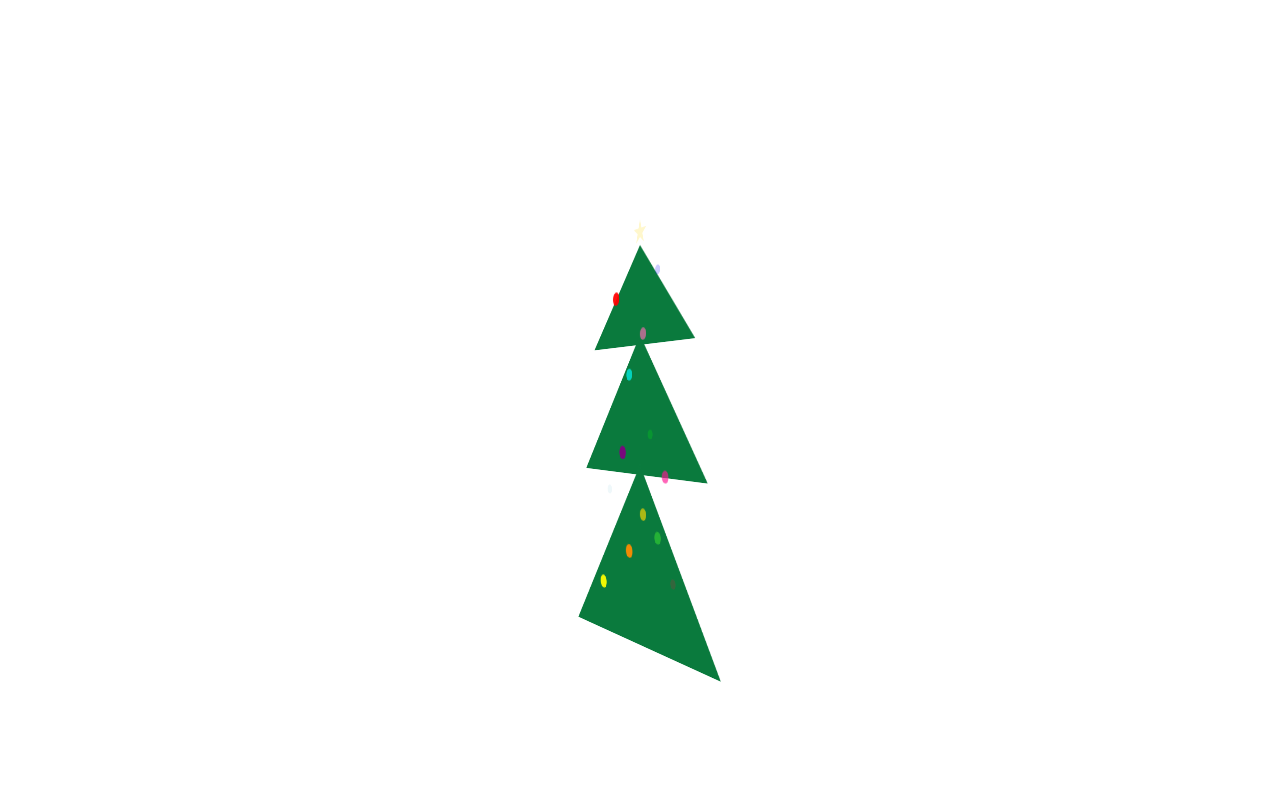
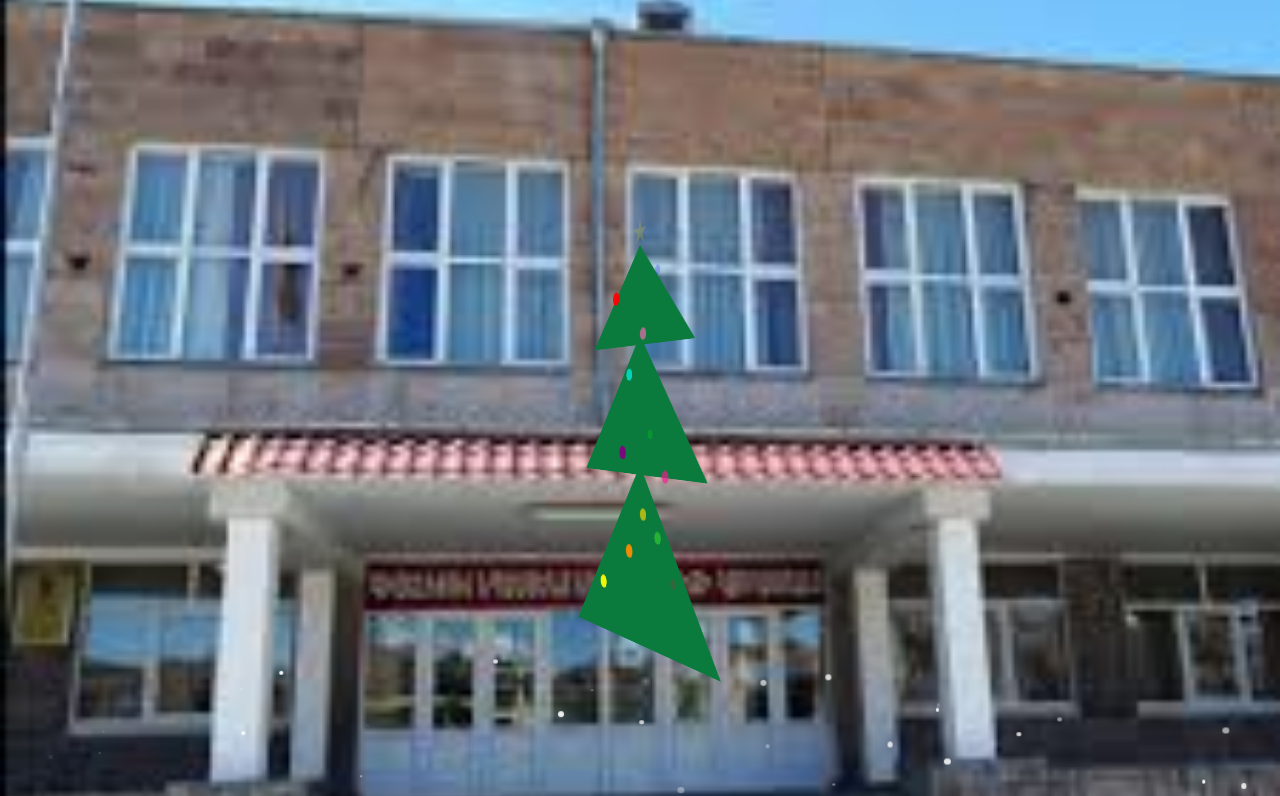
Before and after one commit to tumanyananna96-debug/christmass, a plain HTML site: page index.html in a window 1280 px wide. Shown: the top 796 px of the page. Drawn offline with Linux system fonts and the light colour scheme.

Commit message:
Update index.html

```diff
--- a/index.html
+++ b/index.html
@@ -6,7 +6,10 @@
 <style>
 body {
     perspective: 900px;
-    background: <img src=images.jpg>;
+    background-image: url("images.jpg");
+    background-size: cover;
+    background-repeat: no-repeat;
+    background-position: center;
     display: flex;
     justify-content: center;
     align-items: center;
```
